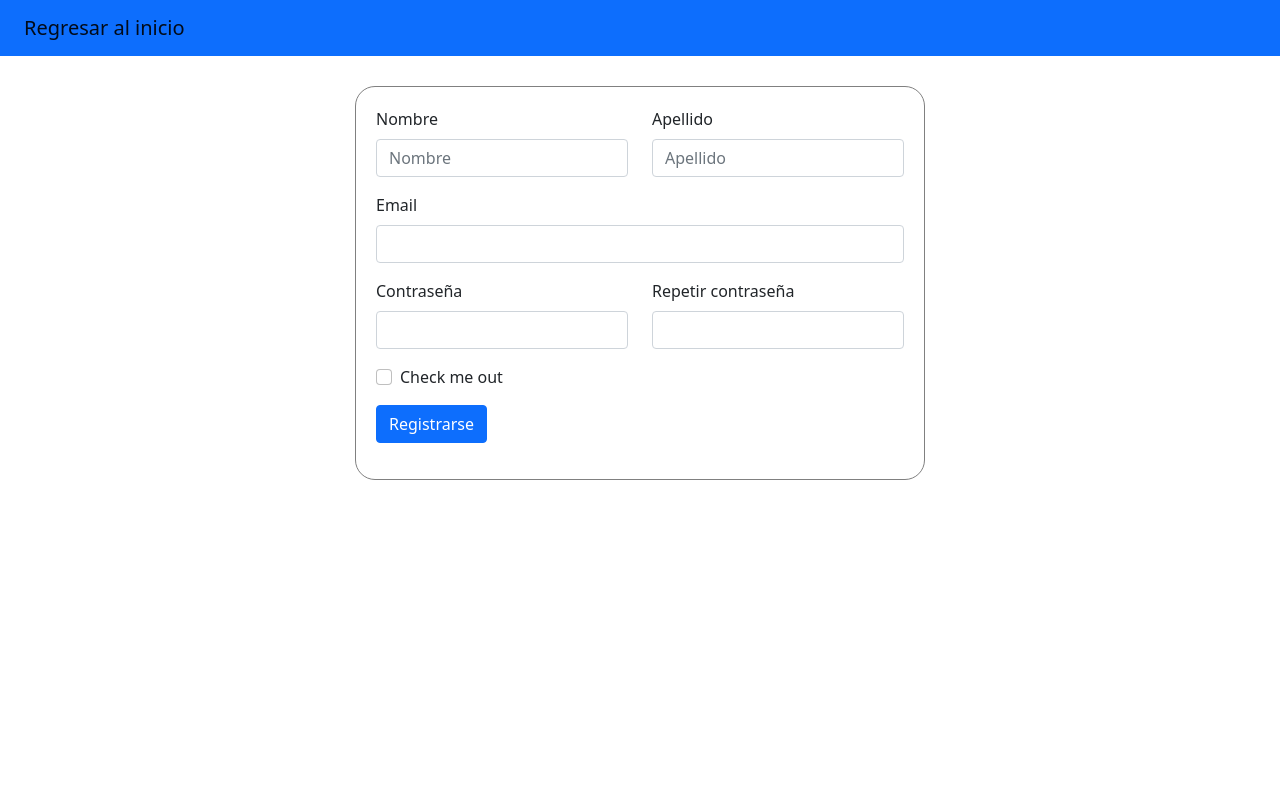
After one commit to pabdominguez98/Drive-PHP, a PHP site: page /registro.php in a window 1280 px wide. The commit adds this page. Run offline with PHP 8.4, Linux system fonts and the light colour scheme.

Commit message:
Actualizacion con formulario de registro

```diff
--- /dev/null
+++ b/registro.php
@@ -0,0 +1,98 @@
+<?php
+
+?>
+<html lang="en">
+
+<head>
+
+    <meta charset="utf-8">
+    <meta name="viewport" content="width=device-width, initial-scale=1">
+
+
+    <link href="https://cdn.jsdelivr.net/npm/bootstrap@5.0.0-beta1/dist/css/bootstrap.min.css" rel="stylesheet" integrity="sha384-giJF6kkoqNQ00vy+HMDP7azOuL0xtbfIcaT9wjKHr8RbDVddVHyTfAAsrekwKmP1" crossorigin="anonymous">
+
+    <title>Ingreso</title>
+
+
+    <style type="text/css">
+        .nav_bar {
+            position: relative;
+            margin-bottom: 30px;
+            float: left;
+        }
+
+        .formulario-registro{
+            position: relative;
+            padding: 20px;
+            border: 1px solid grey;
+            border-radius:20px;
+        }
+    </style>
+</head>
+
+<body>
+
+    <section>
+        <div class="row">
+            <nav class="navbar nav_bar navbar-light bg-primary">
+                <div class="container-fluid">
+                    <a class="navbar-brand" href="/index.php">Regresar al inicio</a>
+                </div>
+            </nav>
+        </div>
+    </section>
+    <section>
+        <div class="container">
+            <div class="row">
+                <div class="col-3"></div>
+                <div class="col-6 formulario-registro">
+                    <form method="post">
+                        <div class="mb-3">
+                            <div class="row">
+                                <div class="col">
+                                    <label for="exampleInputPassword1" class="form-label">Nombre</label>
+                                    <input type="text" class="form-control" name ="ingreso-nombre" placeholder="Nombre" aria-label="First name">
+                                </div>
+                                <div class="col">
+                                    <label for="exampleInputPassword1" class="form-label">Apellido</label>
+                                    <input type="text" name="ingreso-apellido" class="form-control" placeholder="Apellido" aria-label="Last name">
+                                </div>
+                            </div>
+                        </div>
+                        <div class="mb-3">
+                            <label for="exampleInputPassword1" class="form-label">Email</label>
+                            <input type="email" class="form-control" name="ingreso-email" id="exampleInputPassword1">
+                        </div>
+                        <div class="mb-3">
+                            <div class="row">
+                                <div class="col">
+                                    <label for="exampleInputPassword1" class="form-label">Contraseña</label>
+                                    <input type="password" class="form-control" name="ingreso-clave" aria-label="First name">
+                                </div>
+                                <div class="col">
+                                    <label for="exampleInputPassword1" class="form-label">Repetir contraseña</label>
+                                    <input type="password" class="form-control" name="ingreso-repetir-clave" aria-label="Last name">
+                                </div>
+                            </div>
+                        </div>
+                        <div class="mb-3 form-check">
+                            <input type="checkbox" class="form-check-input" id="exampleCheck1">
+                            <label class="form-check-label" for="exampleCheck1">Check me out</label>
+                        </div>
+                        <button type="submit" class="btn btn-primary">Registrarse</button>
+                    </form>
+                </div>
+                <div class="col-3"></div>
+            </div>
+        </div>
+    </section>
+
+
+
+
+    <script src="https://cdn.jsdelivr.net/npm/bootstrap@5.0.0-beta1/dist/js/bootstrap.bundle.min.js" integrity="sha384-ygbV9kiqUc6oa4msXn9868pTtWMgiQaeYH7/t7LECLbyPA2x65Kgf80OJFdroafW" crossorigin="anonymous"></script>
+
+
+</body>
+
+</html>
```
Also changed, not shown: index.php (+6 -1 lines).
